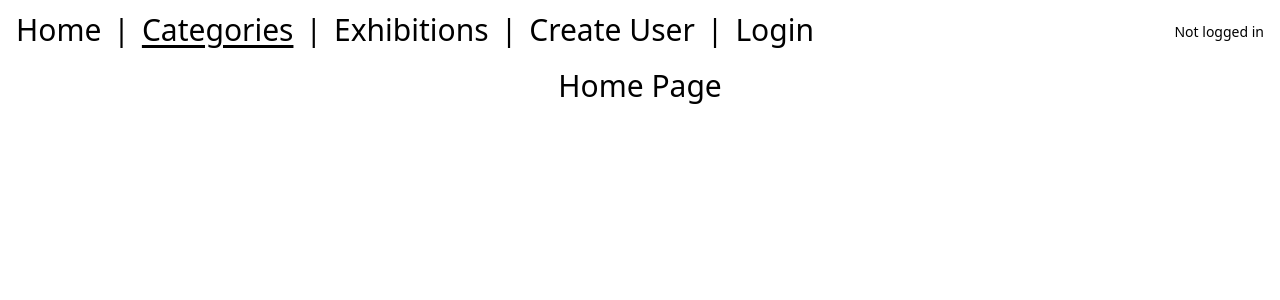
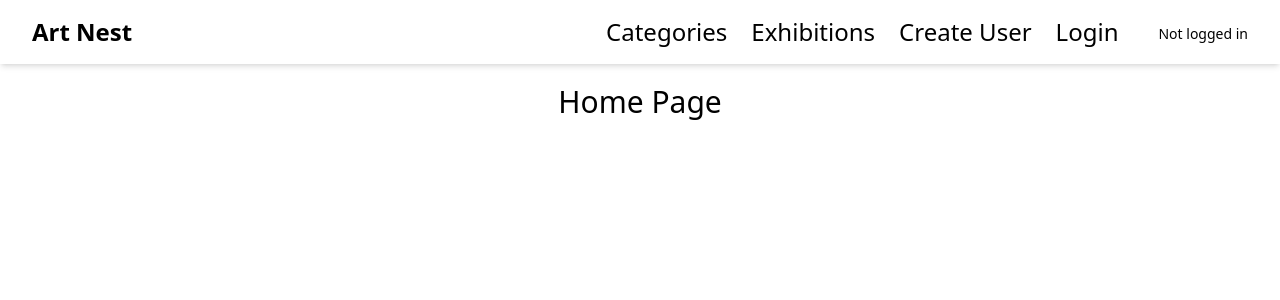
Before and after one commit to Mchumbles/art-nest, a Next.js app: page / in a window 1280 px wide. Shown: the top 300 px of the page. Built offline with nearby package versions, Linux system fonts and the light colour scheme.

Commit message:
Refactor navbar display and mobile responsiveness

```diff
--- a/package.json
+++ b/package.json
@@ -23,6 +23,7 @@
     "postcss": "^8.5.3",
     "react": "^18.3.1",
     "react-dom": "^18.3.1",
+    "react-icons": "^5.5.0",
     "rimraf": "^6.0.1",
     "tapable": "^2.2.1"
   },
--- a/src/components/Navbar.tsx
+++ b/src/components/Navbar.tsx
@@ -1,35 +1,86 @@
 "use client";
 
 import Link from "next/link";
-import { useState } from "react";
+import { useState, useEffect, useRef } from "react";
 import UserGreeting from "./UserGreeting";
 import { categories } from "@/constants/categories";
+import { GiHamburgerMenu } from "react-icons/gi";
+import { IoClose } from "react-icons/io5";
 
 export default function Navbar() {
-  const [isDropdownOpen, setIsDropdownOpen] = useState(false);
+  const [isMobileMenuOpen, setIsMobileMenuOpen] = useState(false);
+  const [isCategoriesOpenMobile, setIsCategoriesOpenMobile] = useState(false);
+  const [isDropdownOpenDesktop, setIsDropdownOpenDesktop] = useState(false);
+  const desktopDropdownRef = useRef<HTMLDivElement>(null);
+
+  useEffect(() => {
+    const handleResize = () => {
+      if (window.innerWidth >= 640) {
+        setIsMobileMenuOpen(false);
+      }
+    };
+
+    window.addEventListener("resize", handleResize);
+
+    return () => {
+      window.removeEventListener("resize", handleResize);
+    };
+  }, []);
+
+  useEffect(() => {
+    const handleClickOutside = (event: MouseEvent) => {
+      if (
+        desktopDropdownRef.current &&
+        !desktopDropdownRef.current.contains(event.target as Node)
+      ) {
+        setIsDropdownOpenDesktop(false);
+      }
+    };
+
+    document.addEventListener("mousedown", handleClickOutside);
+
+    return () => {
+      document.removeEventListener("mousedown", handleClickOutside);
+    };
+  }, [desktopDropdownRef]);
 
   return (
-    <nav className="text-3xl text-center gap-3 justify-center flex mt-3 flex-col sm:flex-row sm:items-center sm:justify-between px-4">
-      <div className="flex gap-3 justify-center items-center">
-        <Link href="/">Home</Link>
-        <p>|</p>
+    <nav className="bg-white shadow-md py-4 px-4 sm:px-8 relative z-30">
+      <div className="container mx-auto flex items-center justify-between text-xl sm:text-2xl">
+        <Link href="/" className="font-semibold">
+          Art Nest
+        </Link>
 
-        <div className="relative">
+        <div className="sm:hidden">
           <button
-            className="underline underline-offset-4"
-            onClick={() => setIsDropdownOpen((prev) => !prev)}
+            onClick={() => setIsMobileMenuOpen((prev) => !prev)}
+            className="text-gray-700 focus:outline-none focus:ring-2 focus:ring-inset focus:ring-blue-500"
+          >
+            {isMobileMenuOpen ? (
+              <IoClose size={24} />
+            ) : (
+              <GiHamburgerMenu size={24} />
+            )}
+          </button>
+        </div>
+
+        <div className="hidden sm:flex items-center gap-6">
+          <div className="relative" ref={desktopDropdownRef}>
+            {" "}
+            <button
+              className="hover:text-blue-600 focus:outline-none"
+              onClick={() => setIsDropdownOpenDesktop((prev) => !prev)}
             >
               Categories
             </button>
-
-          {isDropdownOpen && (
-            <ul className="absolute bg-white shadow-lg border mt-2 p-2 text-base z-10">
+            {isDropdownOpenDesktop && (
+              <ul className="absolute left-0 bg-white shadow-lg border mt-2 p-2 text-base z-10">
                 {categories.map((cat) => (
                   <li key={cat}>
                     <Link
                       href={`/category/${cat}`}
-                    className="block px-4 py-2 hover:bg-gray-100"
-                    onClick={() => setIsDropdownOpen(false)}
+                      className="block px-4 py-2 hover:bg-gray-100 hover:text-blue-600"
+                      onClick={() => setIsDropdownOpenDesktop(false)}
                     >
                       {cat.charAt(0).toUpperCase() + cat.slice(1)}
                     </Link>
@@ -39,17 +90,75 @@ export default function Navbar() {
             )}
           </div>
 
-        <p>|</p>
-        <Link href="/exhibitions">Exhibitions</Link>
-        <p>|</p>
-        <Link href="/createUser">Create User</Link>
-        <p>|</p>
-        <Link href="/login">Login</Link>
-      </div>
+          <Link href="/exhibitions" className="hover:text-blue-600">
+            Exhibitions
+          </Link>
+          <Link href="/createUser" className="hover:text-blue-600">
+            Create User
+          </Link>
+          <Link href="/login" className="hover:text-blue-600">
+            Login
+          </Link>
 
           <div className="ml-4">
             <UserGreeting />
           </div>
+        </div>
+
+        {isMobileMenuOpen && (
+          <div className="absolute top-full left-0 w-full bg-white shadow-lg border-b z-20 mt-1 overflow-hidden sm:hidden">
+            <div className="flex flex-col p-4 gap-3">
+              <div className="relative">
+                <button
+                  className="block py-2 w-full text-left hover:bg-gray-100 hover:text-blue-600 focus:outline-none"
+                  onClick={() => setIsCategoriesOpenMobile((prev) => !prev)}
+                >
+                  Categories
+                </button>
+
+                {isCategoriesOpenMobile && (
+                  <ul className="ml-4 border-l">
+                    {categories.map((cat) => (
+                      <li key={cat}>
+                        <Link
+                          href={`/category/${cat}`}
+                          className="block py-2 hover:bg-gray-100 hover:text-blue-600"
+                          onClick={() => setIsMobileMenuOpen(false)}
+                        >
+                          {cat.charAt(0).toUpperCase() + cat.slice(1)}
+                        </Link>
+                      </li>
+                    ))}
+                  </ul>
+                )}
+              </div>
+
+              <Link
+                href="/exhibitions"
+                className="block py-2 hover:bg-gray-100 hover:text-blue-600"
+              >
+                Exhibitions
+              </Link>
+              <Link
+                href="/createUser"
+                className="block py-2 hover:bg-gray-100 hover:text-blue-600"
+              >
+                Create User
+              </Link>
+              <Link
+                href="/login"
+                className="block py-2 hover:bg-gray-100 hover:text-blue-600"
+              >
+                Login
+              </Link>
+
+              <div className="mt-2">
+                <UserGreeting />
+              </div>
+            </div>
+          </div>
+        )}
+      </div>
     </nav>
   );
 }
```
Also changed, not shown: 1 other file (tests, documents, lock files or other folders). Lines whose indentation alone changed are shown as unchanged.
